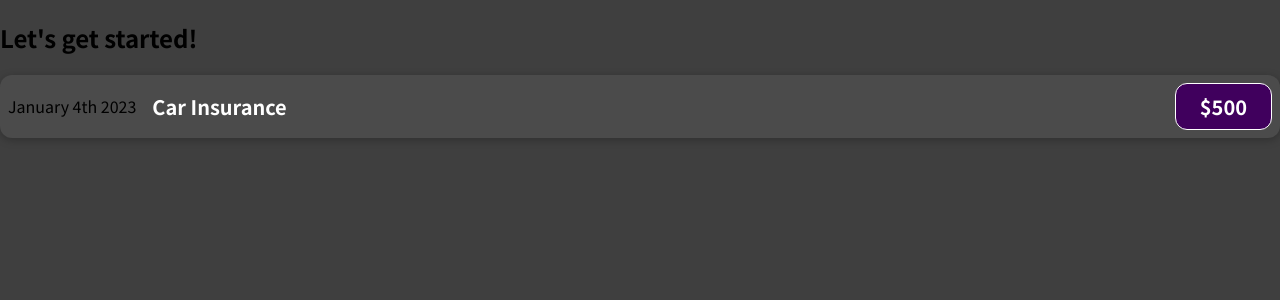
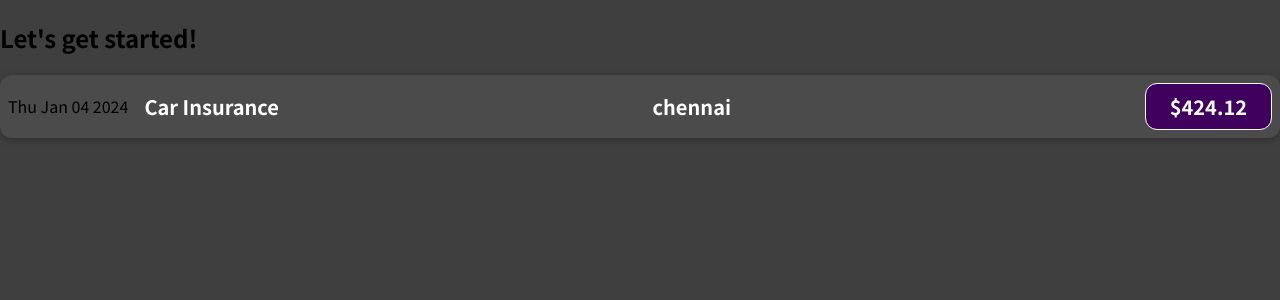
Before and after one commit to Meena024/React-ExpenseTracker, a JavaScript app: page / in a window 1280 px wide. Shown: the top 300 px of the page. Built offline with nearby package versions, Linux system fonts and the light colour scheme.

Commit message:
ExpenseItem with dynamic data display

```diff
--- a/src/components/ExpenseItem.js
+++ b/src/components/ExpenseItem.js
@@ -1,12 +1,18 @@
 import './ExpenseItem.css';
 
 function ExpenseItem() {
+    const expenseDate = new Date(2024, 0, 4);
+    const expenseTitle = 'Car Insurance';
+    const expenseAmount = 424.12;
+    const expenseLocation = 'chennai';
+
     return (
       <div className='expense-item'>
-        <div>January 4th 2023</div>
+        <div>{expenseDate.toDateString()}</div>
         <div  className='expense-item__description'>
-          <h2>Car Insurance</h2>
-          <div  className='expense-item__price'>$500</div>
+          <h2>{expenseTitle}</h2>
+          <h2>{expenseLocation}</h2>
+          <div  className='expense-item__price'>${expenseAmount}</div>
         </div>
       </div>
     );
```
